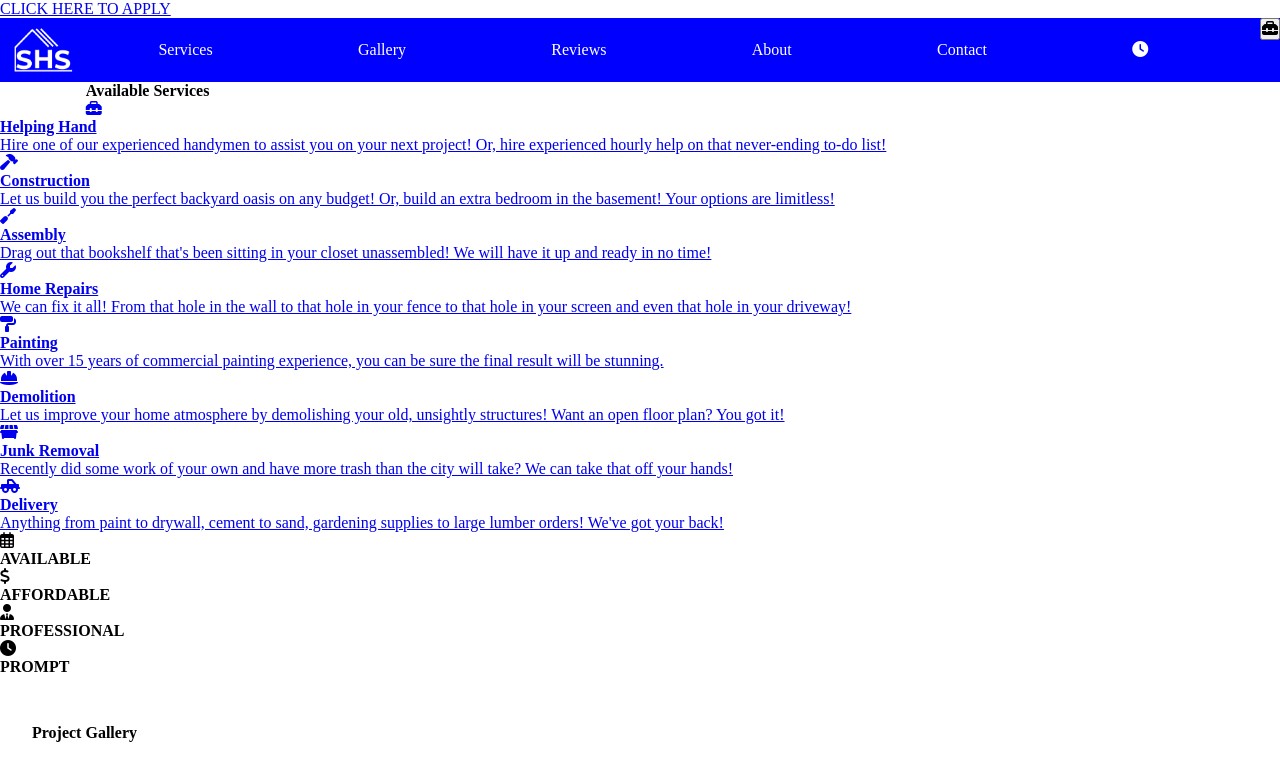
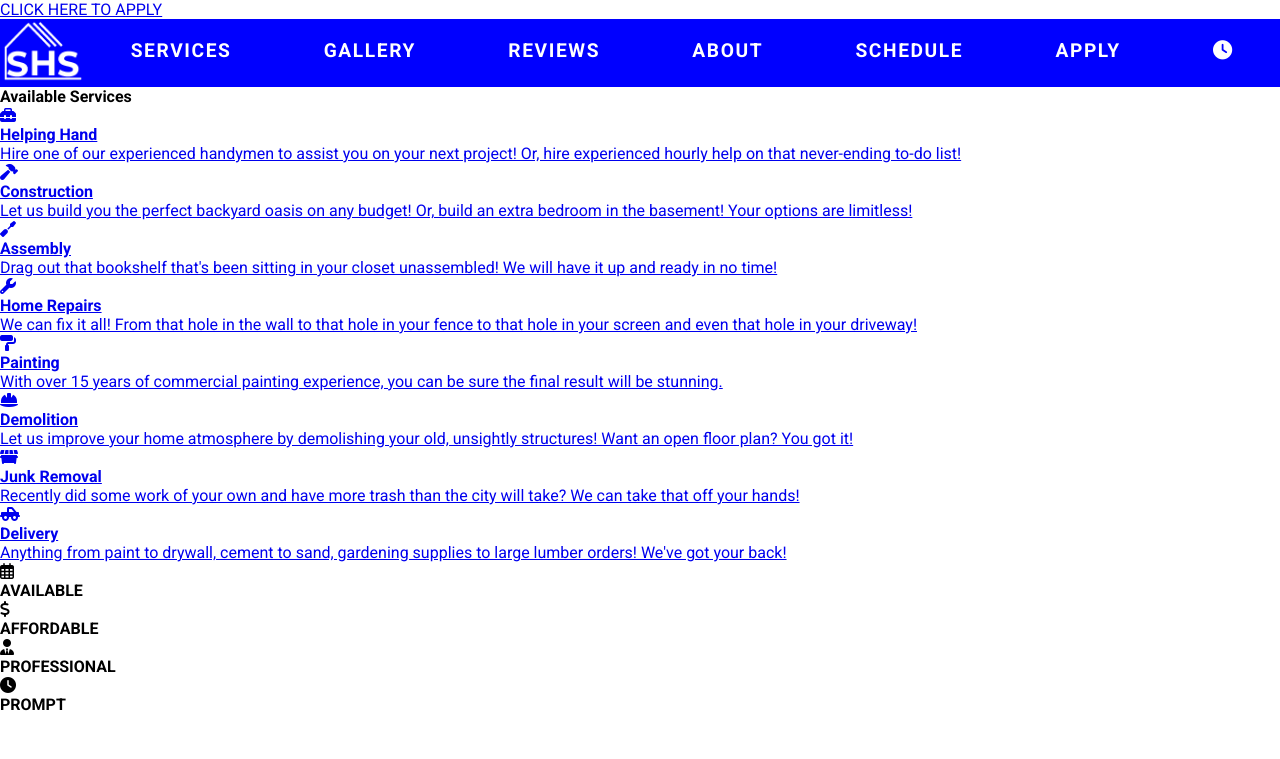
Before and after one commit to PennyNichols/service-contact-form, a website: page public/index.html in a window 1280 px wide. Shown: the top 759 px of the page. Drawn offline with nearby package versions, Linux system fonts and the light colour scheme.

Commit message:
working navigation!!!

```diff
--- a/public/index.html
+++ b/public/index.html
@@ -9,46 +9,36 @@
     <link rel="stylesheet" href="main.css">
     <link rel="stylesheet" href="https://cdnjs.cloudflare.com/ajax/libs/tiny-slider/2.9.4/tiny-slider.css">
     <script src="https://cdnjs.cloudflare.com/ajax/libs/tiny-slider/2.9.4/min/tiny-slider.js"></script>
-    <script src="https://ajax.googleapis.com/ajax/libs/jquery/3.5.1/jquery.min.js"></script>
+    <script src="https://cdnjs.cloudflare.com/ajax/libs/jquery/3.6.1/jquery.min.js" integrity="sha512-aVKKRRi/Q/YV+4mjoKBsE4x3H+BkegoM/em46NNlCqNTmUYADjBbeNefNxYV7giUp0VxICtqdrbqU7iVaeZNXA==" crossorigin="anonymous" referrerpolicy="no-referrer"></script>
 
 
 </head>
 <body>
     <a href="#apply">CLICK HERE TO APPLY</a>
 
-    <nav id="navigation">
-        <div class="navbar">
-            <a class="logo" href="index.html"><img id="logo" src="./images/logo.png" alt="Schmidt's Home Services logo"></a>
+    <nav class="nav-area" id="navigation">
+        <div class="nav-wrapper">
+            <div class="logo">
+                <a href="index.html"><img id="logo" src="./images/logo.png" alt="Schmidt's Home Services logo"></a>
+            </div>
 
-            <button class="toggle-collapse">
+            <div class="toggler">
                 <i class="fas fa-toolbox"></i>
-            </button>
+            </div>
 
-            <div class="navbar-collapse">
-                <ul class="navbar-nav">
-                    <li class="nav-item">
-                        <a href="services.html">Services</a>
-                    </li>
-                    <li class="nav-item">
-                        <a href="#gallery">Gallery</a>
-                    </li>
-                    <li class="nav-item">
-                        <a href="#reviews">Reviews</a>
-                    </li>
-                    <li class="nav-item">
-                        <a href="#about">About</a>
-                    </li>
-                    <li class="nav-item">
-                        <a href="#contact">Contact</a>
-                    </li>
-                    <li class="nav-item">
-                        <a href="#operating-hours"><i class="fas fa-clock"></i><span class="hidden">Hours</span></a>
-                    </li>
-                </ul>
-            </div>
+            <ul class="nav-links">
+                <li><a href="services.html">Services</a></li>
+                <li><a href="#gallery">Gallery</a></li>
+                <li><a href="#reviews">Reviews</a></li>
+                <li><a href="#about">About</a></li>
+                <li><a href="#contact">Schedule</a></li>
+                <li><a href="#apply">Apply</a></li>
+                <li><a href="#operating-hours"><i class="fas fa-clock"></i></a></li>
+            </ul>
 
         </div>
     </nav>
+
 
     <section class="s-1" id="services">
 
@@ -898,5 +888,6 @@
 <script src="main.js" ></script>
 
 
+
 </body>
 </html>
--- a/public/main.css
+++ b/public/main.css
@@ -1,10 +1,15 @@
+@import url('https://fonts.googleapis.com/css2?family=Roboto:wght@100;300;400;500;700;900&display=swap');
 
+:root{
+    --mainFont: 'Roboto', sans-serif;
+}
 
 *{
     padding: 0;
     margin: 0;
     box-sizing: border-box;
     font-size: 16px;
+    font-family: var(--mainFont);
 }
 
 section{
@@ -21,42 +26,125 @@ section{
 
 /* --------------------Nav------------------- */
 
-#navigation .navbar{
+#navigation{
+    background: blue;
     width: 100%;
-    background-color: blue;
-    color: white;
-    display: flexbox;
+    z-index: 9999;
+    position: sticky;
+    position: -webkit-sticky;
+    top: 0;
 }
 
-#logo{
-    height: 3rem;
+#navigation .nav-wrapper{
+    width: 100%;
+    display: table;
 }
 
 #navigation .logo{
     float: left;
-    text-decoration: none;
-    padding: .5rem .7rem;
 }
 
-#navigation .navbar-nav{
+#logo{
+    height: 4rem;
+    border-radius: .7rem;
+}
+
+#logo:hover{
+    transform: rotate(360deg);
+    transition: 1s;
+}
+
+
+
+#navigation .nav-links{
     display: flex;
     justify-content: space-around;
+    list-style: none;
+    line-height: 4rem;
+    vertical-align: middle;
 }
 
-#navigation .nav-item{
-    display: inline;
-    list-style: none;
+#navigation .nav-links a,
+#navigation .nav-links a i{
+    color: white;
+    text-decoration: none;
+    text-transform: uppercase;
+    letter-spacing: .1rem;
+    font-weight: 600;
+    transition: all .7s;
+    font-size: 1.2rem;
 }
 
-#navigation a{
-    text-decoration: none;
-    display: inline-block;
-    color: white;
-    line-height: 4rem;
+#navigation .nav-links a:hover,
+#navigation .nav-links a i:hover{
+    color: red;
+    font-size: 1.4rem;
 }
 
-#navigation .toggle-collapse{
-    float:right !important;
+#navigation .toggler{
+    float: right;
+    color: white;
+    cursor: pointer;
+    display: none;
+    padding-top: .5rem;
+    padding-right: .5rem;
+}
+
+#navigation .toggler i{
+    font-size: 3rem;
+}
+
+@media (max-width: 800px){
+    #navigation .nav-links a,
+    #navigation .nav-links a i{
+        font-size: 1rem;
+    }
+
+    #navigation .nav-links a:hover,
+    #navigation .nav-links a i:hover{
+        font-size: 1.2rem;
+    }
+
+}
+
+@media (max-width: 650px){
+    #navigation .nav-links a,
+    #navigation .nav-links a i{
+        font-size: .8rem;
+    }
+
+    #navigation .nav-links a:hover,
+    #navigation .nav-links a i:hover{
+        font-size: 1rem;
+    }
+
+}
+
+@media (max-width: 550px){
+    #navigation .nav-links a,
+    #navigation .nav-links a i{
+        font-size: 1.2rem;
+    }
+
+    #navigation .nav-links a:hover,
+    #navigation .nav-links a i:hover{
+        font-size: 1.4rem;
+    }
+
+    #navigation .nav-links{
+        flex-direction: column;
+        text-align: center;
+        height: 100vh;
+        display: none;
+    }
+
+    #navigation .toggler{
+        display: block;
+    }
+
+    .collapse{
+        display: flex !important;
+    }
 }
 
 /* --------------------End Nav------------------- */
--- a/public/main.js
+++ b/public/main.js
@@ -1,4 +1,11 @@
-
+$(document).ready(function(){
+    $(".toggler").click(function(){
+        $(".nav-links").toggleClass("collapse");
+    });
+    $(".nav-links a").click(function(){
+        $(".nav-links").toggleClass("collapse");
+    });
+});
 
 var gallerySlider = tns({
     container: ".gallery-slider",
```
